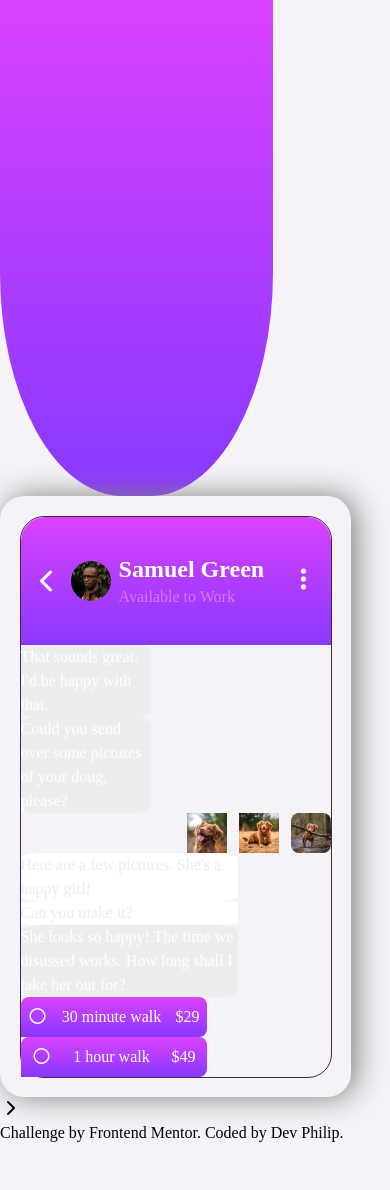
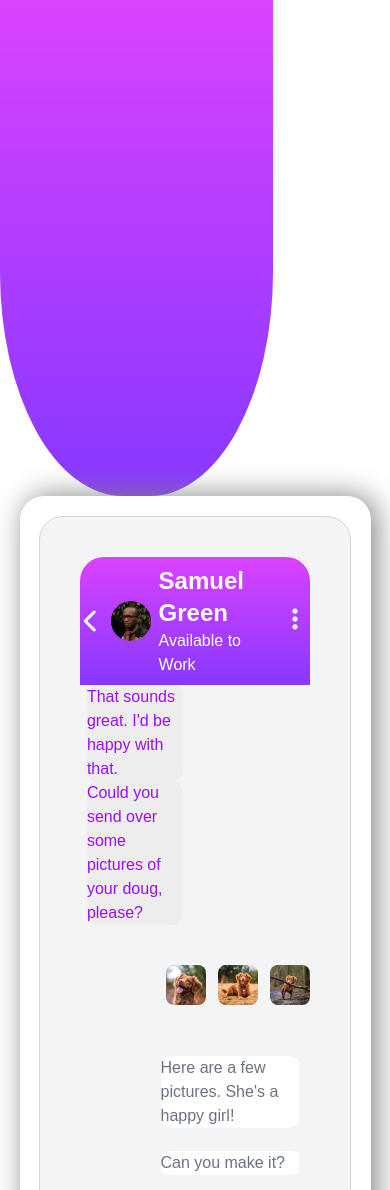
Before and after one commit to terhemeniorwua-png/chap-app-illustration, a website: page index.html in a window 390 px wide. Shown: the top 1190 px of the page. Before the commit the page ends 1145 px from the top, so only its background shows below. Drawn offline with Linux system fonts and the light colour scheme.

Commit message:
edit the chat section for mobile

```diff
--- a/index.html
+++ b/index.html
@@ -11,13 +11,15 @@
 </head>
 <body>
   <main>
-    <section>
+
       <!-- graadient background -->
       <div class="background gradient"></div>
       <!-- mobile -->
-      <div class="mobile rounded-3xl">
-        <div class="border border-(--color-purple) bg-(--color-gray) rounded-3xl space-y-5">
-          <div class="gradient rounded-t-3xl flex justify-around items-center h-32">
+      <section class="mobile rounded-3xl">
+        <!-- chat container -->
+        <div class="border border-gray-300 bg-gray-100 rounded-3xl p-10">
+          <!-- chat header -->
+          <div class="gradient rounded-t-3xl mask flex justify-around items-center h-32">
             <div class="flex items-center gap-2">
               <i class="fa-solid fa-chevron-left text-2xl"></i>
               <img src="images/avatar.jpg" alt="" class="size-10 rounded-full">
@@ -27,46 +29,59 @@
               </div>
               </div>
               <h2><i class="fa-solid fa-ellipsis-vertical text-2xl"></i>  </h2>
-            </div>
-            <div class="pt-3 w-[60%]">
+          </div>
+
+            <!-- chat messages -->
+          <div class="space-y-10">
+            <div class="w-[60%]">
                 <div class="leftChat">
-                  <p>That sounds great. I'd be happy with that.</p>
+                  <p class="text-purple-600">That sounds great. I'd be happy with that.</p>
                 </div>
                 <div class="leftChat">
-                  <p>Could you send over some pictures of your doug, please?</p>
+                  <p class="text-purple-600">Could you send over some pictures of your doug, please?</p>
                </div>
             </div>
+            <!-- dog images -->
             <div class="flex justify-end items-center gap-3">
-              <img src="images/dog-image-1.jpg" alt="" class="size-10">
-              <img src="images/dog-image-2.jpg" alt="" class="size-10">
+              <img src="images/dog-image-1.jpg" alt="" class="size-10 rounded-lg">
+              <img src="images/dog-image-2.jpg" alt="" class="size-10 rounded-lg">
               <img src="images/dog-image-3.jpg" alt="" class="size-10 rounded-lg">
             </div>
-            <div class="flex flex-col justify-end">
-                <div class="rightChat">
-                  <p>Here are a few pictures. She's a happy girl!</p>
+            <div class="flex flex-col items-end">
+                <div class="rightChat ">
+                  <p class="text-gray-500
+                  "> Here are a few pictures. She's a happy girl!</p>
                 </div>
                  <div class="rightChat">
-                  <p>Can you make it?</p>
+                  <p class="text-gray-500
+                  ">Can you make it?</p>
                </div>
             </div>
             <div class="leftChat w-[60%]">
-              <p>She looks so happy! The time we disussed works. How long shall I take her out for?</p>
+              <p class="text-purple-600">She looks so happy! The time we disussed works. How long shall I take her out for?</p>
             </div>
-            <div class="gradient flex justify-around rounded-t-lg rounded-br-lg h-10 items-center px-5 w-[60%]">
+            <!-- pricing options -->
+            <div class="gradient flex justify-around rounded-t-lg rounded-br-lg h-10 items-center px-5 w-[80%]">
                <h4> <i class="fa-regular fa-circle"></i> </h4>
                <h2>30 minute walk</h2>
                <h2>$29</h2>
             </div>
-               <div class="gradient flex justify-around rounded-t-lg rounded-br-lg h-10 items-center px-5 w-[60%]">
+               <div class="gradient mt-5 flex justify-around rounded-t-lg rounded-br-lg h-10 items-center px-5 w-[80%]">
                <h4> <i class="fa-regular fa-circle"></i> </h4>
                <h2>1 hour walk</h2>
                <h2>$49</h2>
+              </div>
+            </div>
+            <!-- text input -->
+            <div class="h-[5em] w-[80%] m-auto mt-5">
+              <input type="text" placeholder="Type a message..." class="outline-0 border-0 w-full">
             </div>
 
-
           </div>
-      </div>
-
+  </section>
+  <section class="text-center">
+    <h1>Simple booking</h1>
+    <p>Stay in touch with our dog walkers through the chat interface. This makes it easy to discuss arrangements and make bookings. Once the walk has been completed, you can rate your walker and book again all through the chat.</p>
   </section>
   </main>
 
--- a/src/input.css
+++ b/src/input.css
@@ -6,23 +6,23 @@
 }
 
 :root{
-    ---font-rubik: 'Rubik', sans-serif;
-    --color-white:hsl(0, 100%, 100%);
+    ---font-rubik: var('Rubik', sans-serif);
+    --color-white:var(hsl(0, 100%, 100%));
     /* (app background) */
-    --color-gray: hsl(270, 20%, 96%);
+    --color-gray: var(hsla(270, 20%, 96%, 0.343));
     /*  (submit button background) */
-    --color-purple: hsl(271, 36%, 24%);
+    --color-purple: var(hsl(271, 36%, 24%));
     /*  (radio button outline) */
-    --color-pink: hsl(289, 100%, 72%);
+    --color-pink: var(hsl(289, 100%, 72%));
 }
  *{
     box-sizing: border-box;
-    padding: 0px;
-    margin: 0px;
+    /* padding: 0px;
+    margin: 0px; */
+    font-family:var(---font-rubik);
  }
 
 body{
-    font-family: font-rubik;
     background-color: var(--color-gray);
 }
  /* Mobile background */
@@ -36,10 +36,11 @@ body{
 .gradient{
      background: linear-gradient(to top, hsl(264, 100%, 61%),
      hsl(288, 100%, 63%));
+     color: white;
 }
 .mobile{
     padding:5%;
-    color:white;
+    margin: auto;
     /* background-color: red; */
     width: 90%;
     box-shadow: 5px 0px 30px gray;
@@ -49,10 +50,14 @@ body{
     color: Purple 600;
     width: 70%;
     border-radius:10%;
+    margin-left: 5%;
+    /* margin-top: 5%; */
 }
 .rightChat{
     background: var(--color-white);
     color: rgba(128, 128, 128, 0.15);
-    width: 70%;
+    width: 60%;
+    justify-content: end;
     border-radius:10%;
+    margin: 5%;
 }
```
Also changed, not shown: src/output.css.
